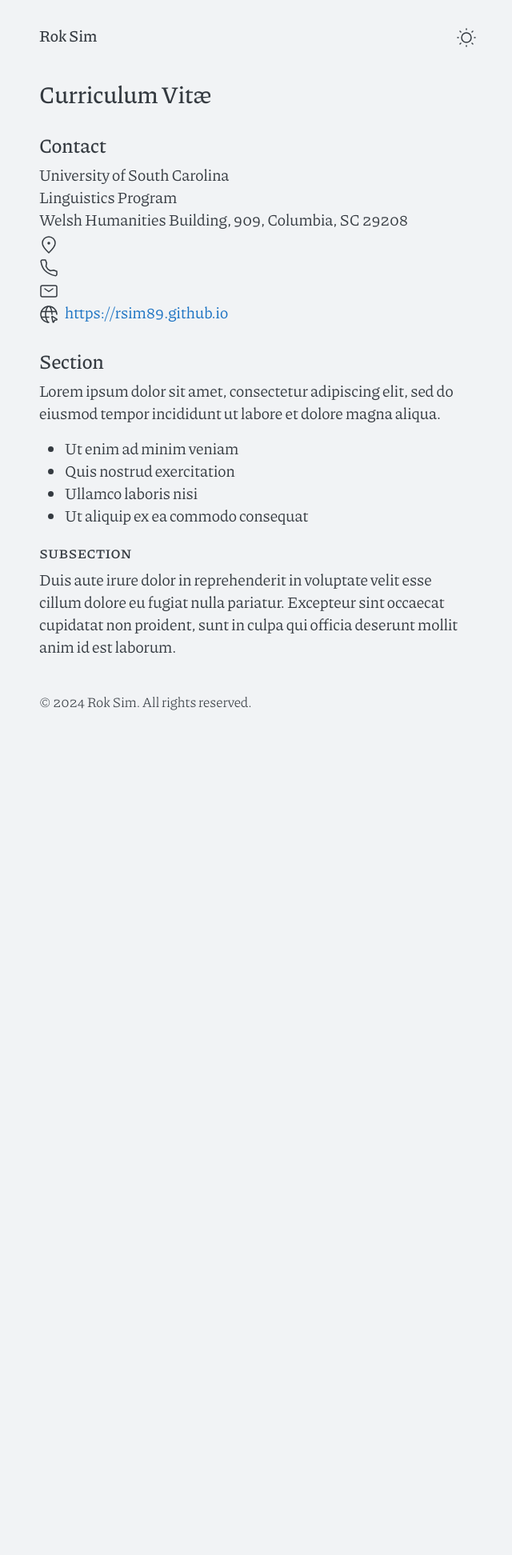
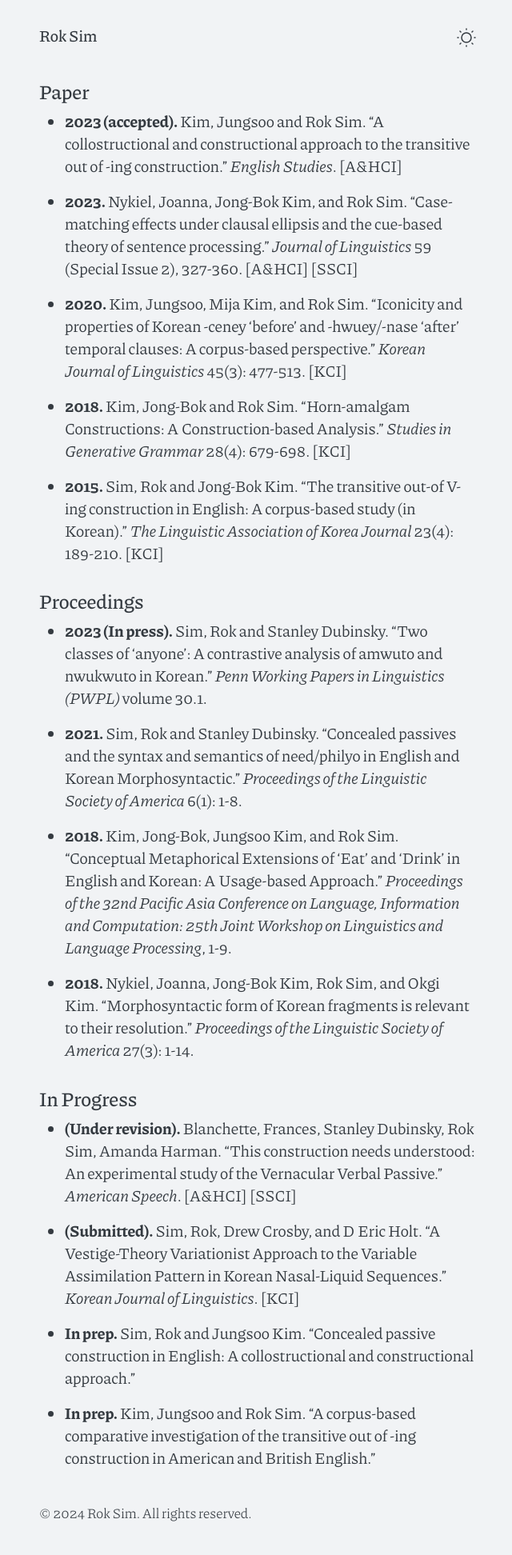
Before and after one commit to rsim89/rsim89.github.io, a Jekyll site: the page built from publication.md, in a window 1280 px wide. Shown: the whole page at 80% size, without its empty margins (318-958 px from the left). Built offline with Jekyll 4.4.1, drawn with Linux system fonts in a browser that asks for light colours; before the commit the page ends 930 px from its top, so only the background shows below that.

Commit message:
Update publication.md

```diff
--- a/publication.md
+++ b/publication.md
@@ -3,19 +3,34 @@ layout: publication
 title: PUB
 ---
 
-# Curriculum Vitæ
+## Paper
 
-{% include contact.html %}
+- **2023 (accepted).** Kim, Jungsoo and Rok Sim. "A collostructional and constructional approach to the transitive out of -ing construction." *English Studies*. [A&HCI]
 
-## Section
+- **2023.** Nykiel, Joanna, Jong-Bok Kim, and Rok Sim. "Case-matching effects under clausal ellipsis and the cue-based theory of sentence processing." *Journal of Linguistics* 59 (Special Issue 2), 327-360. [A&HCI] [SSCI]
 
-Lorem ipsum dolor sit amet, consectetur adipiscing elit, sed do eiusmod tempor incididunt ut labore et dolore magna aliqua.
+- **2020.** Kim, Jungsoo, Mija Kim, and Rok Sim. "Iconicity and properties of Korean -ceney ‘before’ and -hwuey/-nase ‘after’ temporal clauses: A corpus-based perspective." *Korean Journal of Linguistics* 45(3): 477-513. [KCI]
 
-* Ut enim ad minim veniam
-* Quis nostrud exercitation
-* Ullamco laboris nisi
-* Ut aliquip ex ea commodo consequat
+- **2018.** Kim, Jong-Bok and Rok Sim. "Horn-amalgam Constructions: A Construction-based Analysis." *Studies in Generative Grammar* 28(4): 679-698. [KCI]
 
-### Subsection
+- **2015.** Sim, Rok and Jong-Bok Kim. "The transitive out-of V-ing construction in English: A corpus-based study (in Korean)." *The Linguistic Association of Korea Journal* 23(4): 189-210. [KCI]
 
-Duis aute irure dolor in reprehenderit in voluptate velit esse cillum dolore eu fugiat nulla pariatur. Excepteur sint occaecat cupidatat non proident, sunt in culpa qui officia deserunt mollit anim id est laborum.
+## Proceedings
+
+- **2023 (In press).** Sim, Rok and Stanley Dubinsky. "Two classes of ‘anyone’: A contrastive analysis of amwuto and nwukwuto in Korean." *Penn Working Papers in Linguistics (PWPL)* volume 30.1.
+
+- **2021.** Sim, Rok and Stanley Dubinsky. "Concealed passives and the syntax and semantics of need/philyo in English and Korean Morphosyntactic." *Proceedings of the Linguistic Society of America* 6(1): 1-8.
+
+- **2018.** Kim, Jong-Bok, Jungsoo Kim, and Rok Sim. "Conceptual Metaphorical Extensions of ‘Eat’ and ‘Drink’ in English and Korean: A Usage-based Approach." *Proceedings of the 32nd Pacific Asia Conference on Language, Information and Computation: 25th Joint Workshop on Linguistics and Language Processing*, 1-9.
+
+- **2018.** Nykiel, Joanna, Jong-Bok Kim, Rok Sim, and Okgi Kim. "Morphosyntactic form of Korean fragments is relevant to their resolution." *Proceedings of the Linguistic Society of America* 27(3): 1-14.
+
+## In Progress
+
+- **(Under revision).** Blanchette, Frances, Stanley Dubinsky, Rok Sim, Amanda Harman. "This construction needs understood: An experimental study of the Vernacular Verbal Passive." *American Speech*. [A&HCI] [SSCI]
+
+- **(Submitted).** Sim, Rok, Drew Crosby, and D Eric Holt. "A Vestige-Theory Variationist Approach to the Variable Assimilation Pattern in Korean Nasal-Liquid Sequences." *Korean Journal of Linguistics*. [KCI]
+
+- **In prep.** Sim, Rok and Jungsoo Kim. "Concealed passive construction in English: A collostructional and constructional approach."
+
+- **In prep.** Kim, Jungsoo and Rok Sim. "A corpus-based comparative investigation of the transitive out of -ing construction in American and British English."
```
